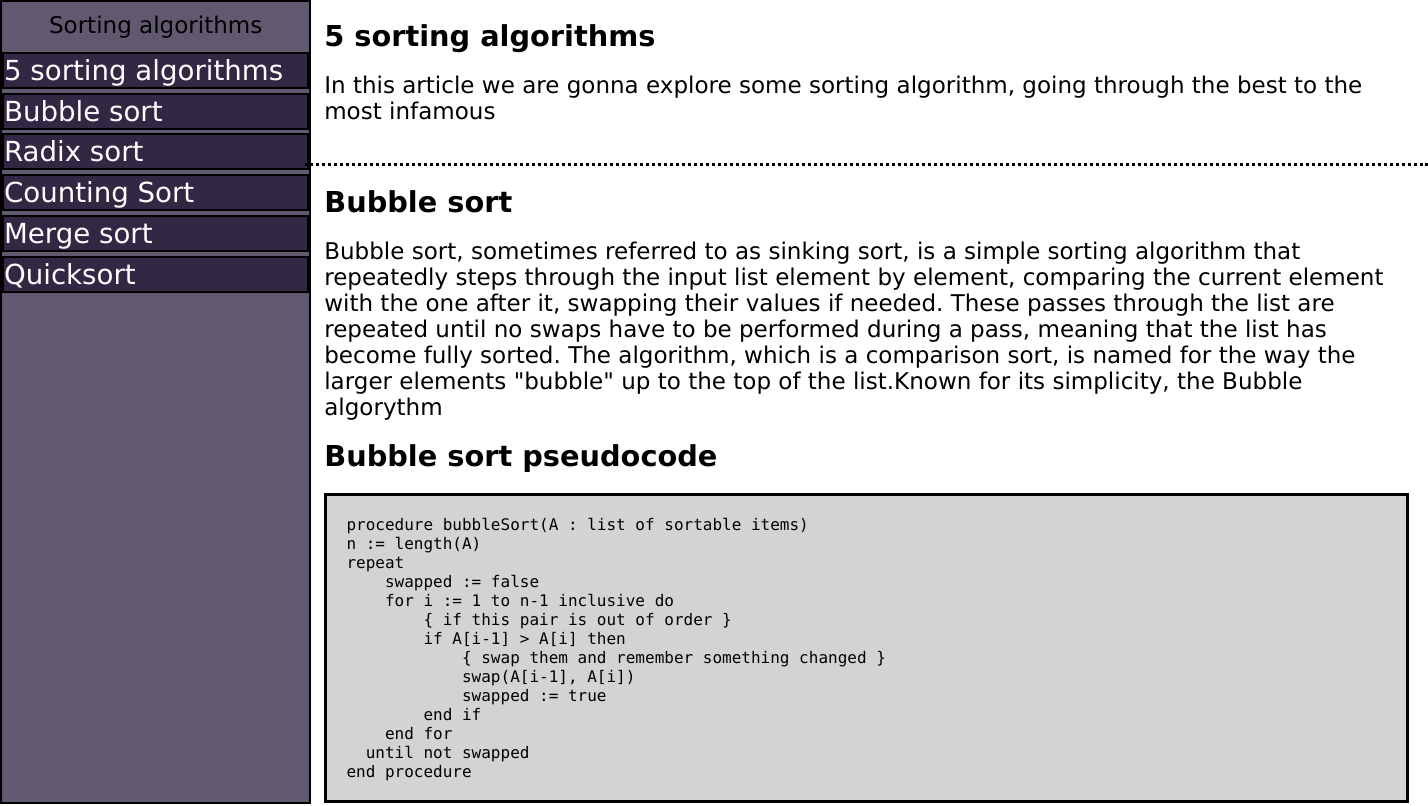
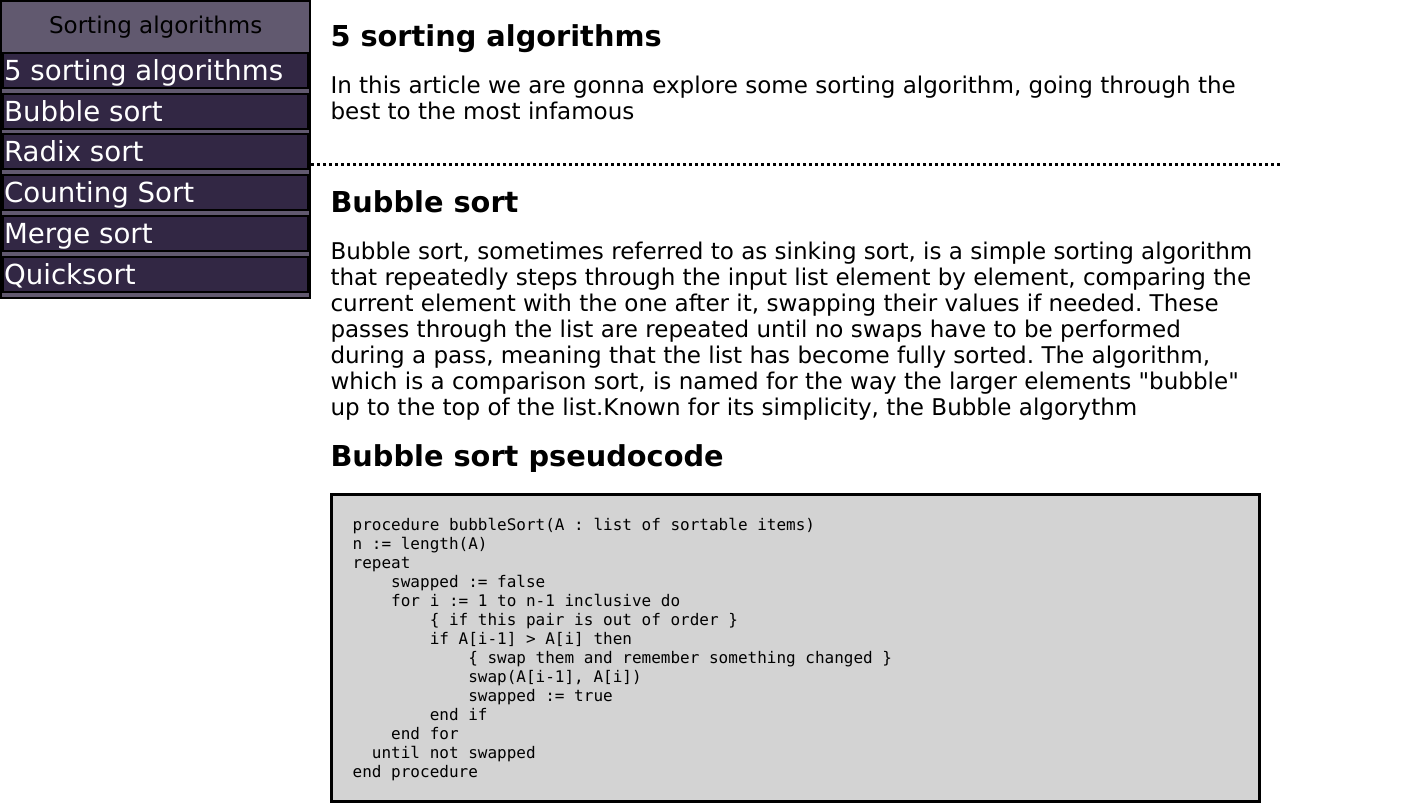
Before and after one commit to kahnaisehC/technical-documentation, a plain HTML site: page index.html in a window 1280 px wide. Shown: the top 806 px of the page, 1428 px wide, since content can reach past the window. Drawn offline with Linux system fonts and the light colour scheme.

Commit message:
feat: change display of body

```diff
--- a/index.html
+++ b/index.html
@@ -164,7 +164,9 @@ procedure introsort(A, maxdepth):
     else if maxdepth = 0:
         heapsort(A)
     else:
-        p ← partition(A)  // assume this function does pivot selection, p is the final position of the pivot
+        p ← partition(A)
+        // assume this function does pivot selection,
+        // p is the final position of the pivot
         introsort(A[1:p-1], maxdepth - 1)
         introsort(A[p+1:n], maxdepth - 1)</pre>
           <h3>Introsort visual representation</h3>
@@ -185,8 +187,6 @@ procedure introsort(A, maxdepth):
         </p>
         <h3>Pseudocode</h3>
         <pre class="code"># Python Implementation
-
-
 def block_sort(arr, block_size):
 
   # Create an empty list to
@@ -236,10 +236,7 @@ procedure introsort(A, maxdepth):
 block_size = 3
 
 # Function call
-          print('Output:', block_sort(arr, block_size))
-
-
-        </pre>
+print('Output:', block_sort(arr, block_size))</pre>
           <h3>Visual representation</h3>
         <iframe width="560" height="315" src="https://www.youtube.com/embed/NjcSyD7p660?si=3mLjbCDESdGVxV9_" title="YouTube video player" frameborder="0" allow="accelerometer; autoplay; clipboard-write; encrypted-media; gyroscope; picture-in-picture; web-share" referrerpolicy="strict-origin-when-cross-origin" allowfullscreen></iframe>
         <p>Most of the information was taken from <a href="https://en.wikipedia.org/wiki/Block_sort">here</a> and <a href="https://www.geeksforgeeks.org/radix-sort/">here</a>.</p>
--- a/style.css
+++ b/style.css
@@ -3,6 +3,9 @@
     font-size: 1.2rem;
     margin: 0;
 
+  }
+  body{
+    display:flex;
   }
 
   h1, h2, h3, h4{
@@ -10,14 +13,7 @@
     margin-top: 1rem;
     margin-bottom: 1rem;
   }
-  div{
-    position: relative;
-    width:0;
-  }
   #main-doc{
-    position: absolute;
-    left: 305px;
-
   }
   .main-section{
     display: block;
@@ -31,12 +27,7 @@
   }
   #navbar{
     height: 100%;
-    width: 16rem;
-
-    position: fixed;
-    top:0;
-    overflow-x: hidden;
-    overflow-y: auto;
+    min-width: 16rem;
     background-color: rgba(30, 19, 50, 0.7);
     border: 2px;
     border-style: solid;
@@ -88,6 +79,9 @@
   }
 
   @media (max-width: 500px){
+    body{
+      display: block;
+    }
 
     #navbar{
       width: 100%;
@@ -111,6 +105,8 @@
     font-size: medium;
     padding: 1rem;
     border: solid black;
+    max-width: 100%;
+    overflow: scroll;
   }
 
   /*/////////////////
```
Lines whose indentation alone changed are shown as unchanged.
